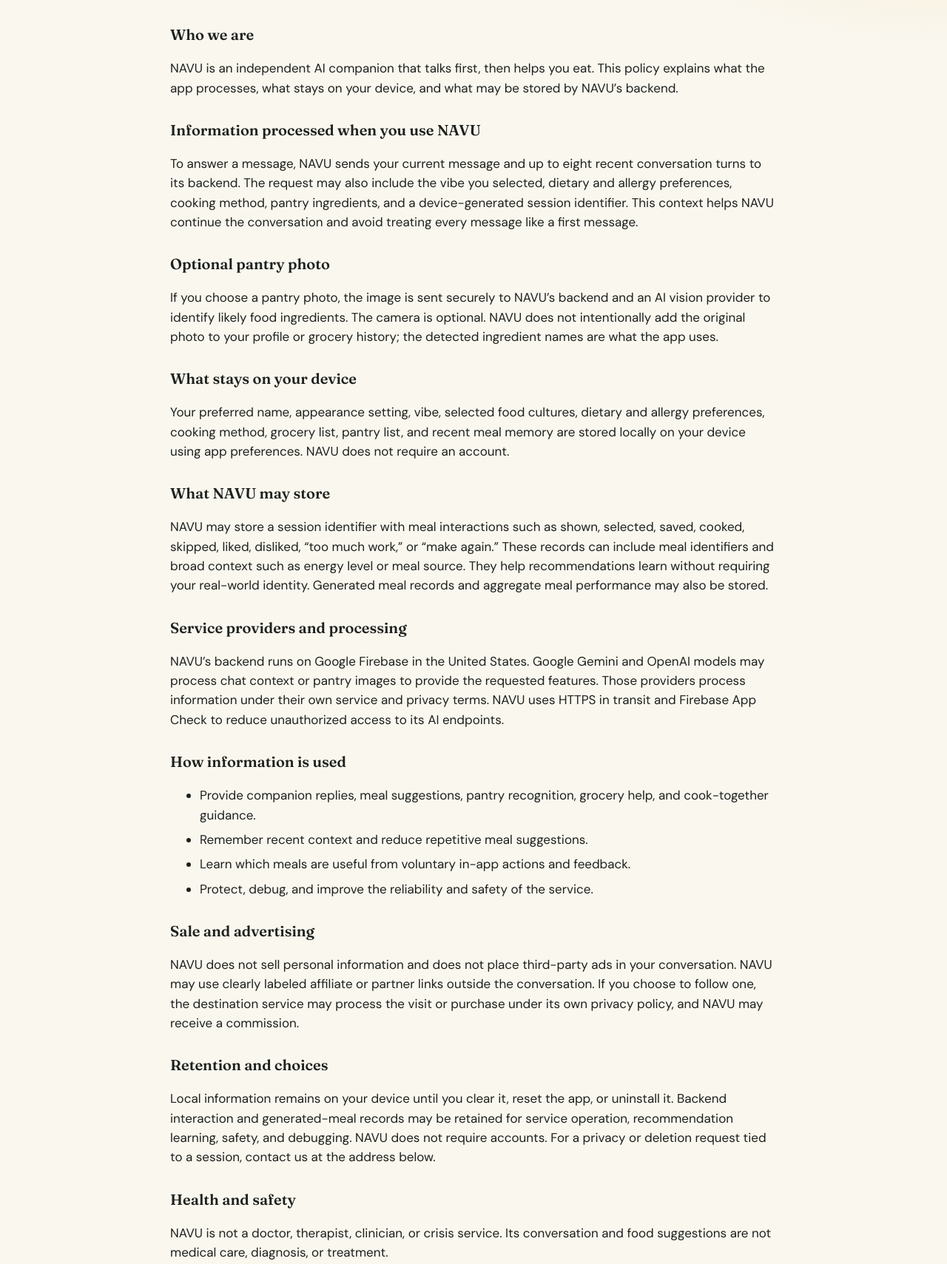
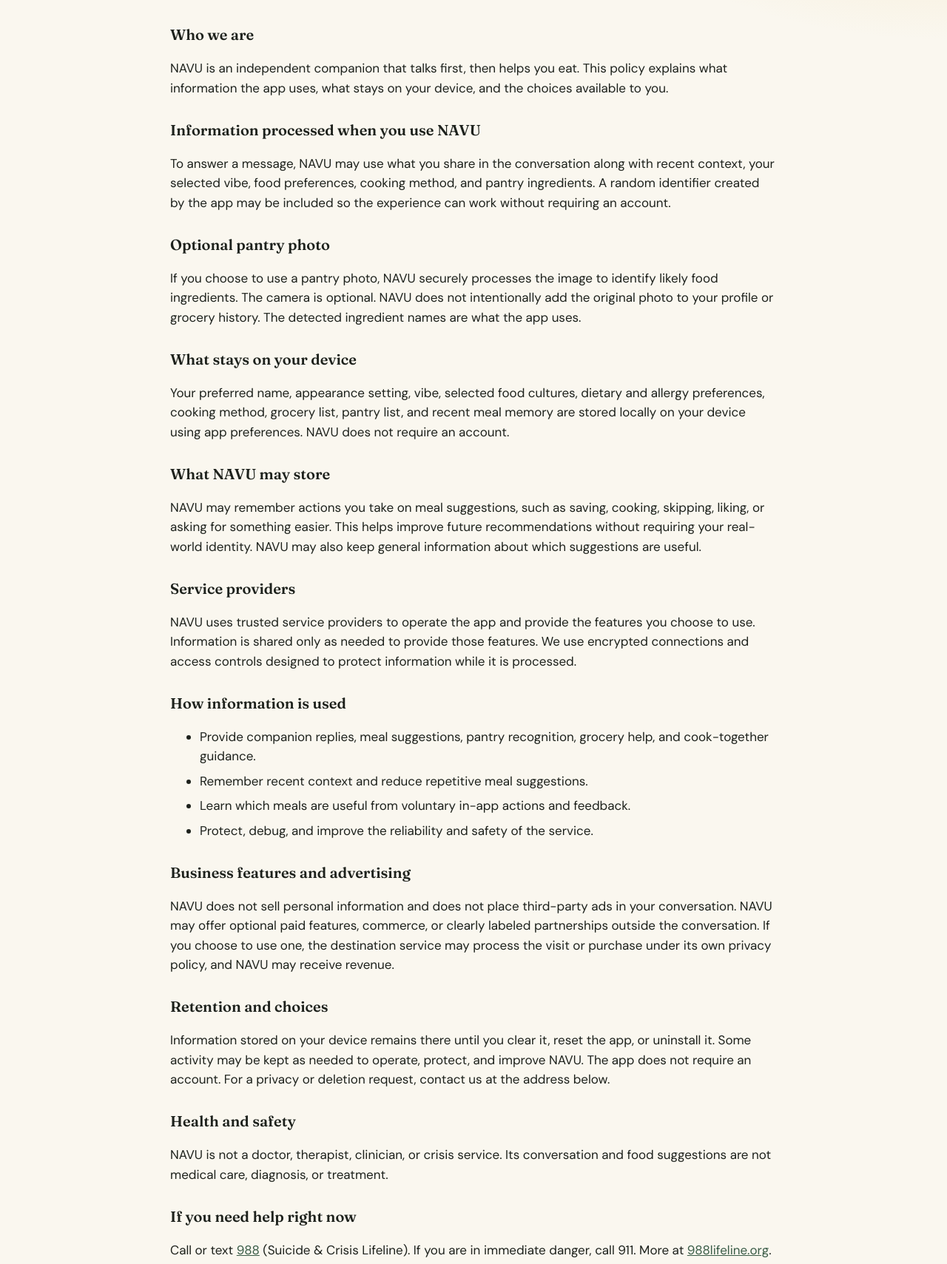
Before and after one commit to josephdevteam-max/navu-life, a plain HTML site: page privacy.html in a window 1280 px wide. Shown: the part 349-2058 px from the top of the page at 74% size. Drawn offline with Linux system fonts and the light colour scheme.

Commit message:
Make public copy clear and privacy-safe

```diff
--- a/privacy.html
+++ b/privacy.html
@@ -3,8 +3,8 @@
 <head>
   <meta charset="utf-8">
   <meta name="viewport" content="width=device-width, initial-scale=1">
-  <title>Privacy — NAVU</title>
-  <meta name="description" content="NAVU privacy policy: what we send to the backend, what stays on your phone, and how to reach us.">
+  <title>Privacy | NAVU</title>
+  <meta name="description" content="NAVU privacy policy: what the app processes, what stays on your phone, and how to reach us.">
   <meta name="theme-color" content="#FAF7EF">
   <link rel="icon" type="image/png" href="favicon.png">
   <link rel="apple-touch-icon" href="icon-192.png">
@@ -36,22 +36,22 @@
     </div>
 
     <h2>Who we are</h2>
-    <p>NAVU is an independent AI companion that talks first, then helps you eat. This policy explains what the app processes, what stays on your device, and what may be stored by NAVU’s backend.</p>
+    <p>NAVU is an independent companion that talks first, then helps you eat. This policy explains what information the app uses, what stays on your device, and the choices available to you.</p>
 
     <h2>Information processed when you use NAVU</h2>
-    <p>To answer a message, NAVU sends your current message and up to eight recent conversation turns to its backend. The request may also include the vibe you selected, dietary and allergy preferences, cooking method, pantry ingredients, and a device-generated session identifier. This context helps NAVU continue the conversation and avoid treating every message like a first message.</p>
+    <p>To answer a message, NAVU may use what you share in the conversation along with recent context, your selected vibe, food preferences, cooking method, and pantry ingredients. A random identifier created by the app may be included so the experience can work without requiring an account.</p>
 
     <h2>Optional pantry photo</h2>
-    <p>If you choose a pantry photo, the image is sent securely to NAVU’s backend and an AI vision provider to identify likely food ingredients. The camera is optional. NAVU does not intentionally add the original photo to your profile or grocery history; the detected ingredient names are what the app uses.</p>
+    <p>If you choose to use a pantry photo, NAVU securely processes the image to identify likely food ingredients. The camera is optional. NAVU does not intentionally add the original photo to your profile or grocery history. The detected ingredient names are what the app uses.</p>
 
     <h2>What stays on your device</h2>
     <p>Your preferred name, appearance setting, vibe, selected food cultures, dietary and allergy preferences, cooking method, grocery list, pantry list, and recent meal memory are stored locally on your device using app preferences. NAVU does not require an account.</p>
 
     <h2>What NAVU may store</h2>
-    <p>NAVU may store a session identifier with meal interactions such as shown, selected, saved, cooked, skipped, liked, disliked, “too much work,” or “make again.” These records can include meal identifiers and broad context such as energy level or meal source. They help recommendations learn without requiring your real-world identity. Generated meal records and aggregate meal performance may also be stored.</p>
+    <p>NAVU may remember actions you take on meal suggestions, such as saving, cooking, skipping, liking, or asking for something easier. This helps improve future recommendations without requiring your real-world identity. NAVU may also keep general information about which suggestions are useful.</p>
 
-    <h2>Service providers and processing</h2>
-    <p>NAVU’s backend runs on Google Firebase in the United States. Google Gemini and OpenAI models may process chat context or pantry images to provide the requested features. Those providers process information under their own service and privacy terms. NAVU uses HTTPS in transit and Firebase App Check to reduce unauthorized access to its AI endpoints.</p>
+    <h2>Service providers</h2>
+    <p>NAVU uses trusted service providers to operate the app and provide the features you choose to use. Information is shared only as needed to provide those features. We use encrypted connections and access controls designed to protect information while it is processed.</p>
 
     <h2>How information is used</h2>
     <ul>
@@ -61,11 +61,11 @@
       <li>Protect, debug, and improve the reliability and safety of the service.</li>
     </ul>
 
-    <h2>Sale and advertising</h2>
-    <p>NAVU does not sell personal information and does not place third-party ads in your conversation. NAVU may use clearly labeled affiliate or partner links outside the conversation. If you choose to follow one, the destination service may process the visit or purchase under its own privacy policy, and NAVU may receive a commission.</p>
+    <h2>Business features and advertising</h2>
+    <p>NAVU does not sell personal information and does not place third-party ads in your conversation. NAVU may offer optional paid features, commerce, or clearly labeled partnerships outside the conversation. If you choose to use one, the destination service may process the visit or purchase under its own privacy policy, and NAVU may receive revenue.</p>
 
     <h2>Retention and choices</h2>
-    <p>Local information remains on your device until you clear it, reset the app, or uninstall it. Backend interaction and generated-meal records may be retained for service operation, recommendation learning, safety, and debugging. NAVU does not require accounts. For a privacy or deletion request tied to a session, contact us at the address below.</p>
+    <p>Information stored on your device remains there until you clear it, reset the app, or uninstall it. Some activity may be kept as needed to operate, protect, and improve NAVU. The app does not require an account. For a privacy or deletion request, contact us at the address below.</p>
 
     <h2>Health and safety</h2>
     <p>NAVU is not a doctor, therapist, clinician, or crisis service. Its conversation and food suggestions are not medical care, diagnosis, or treatment.</p>
```
Also changed, not shown: 404.html (+1 -1 lines), index.html (+14 -14 lines), 1 other file.
